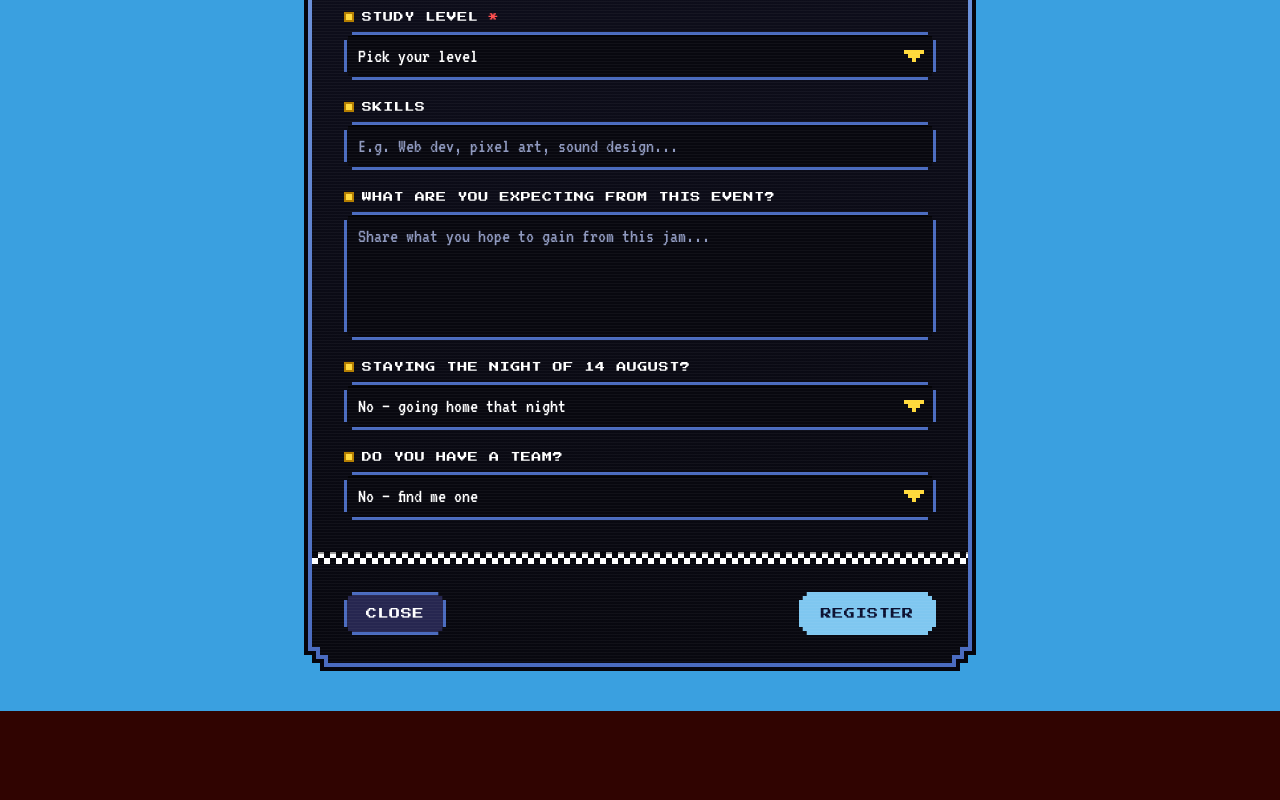
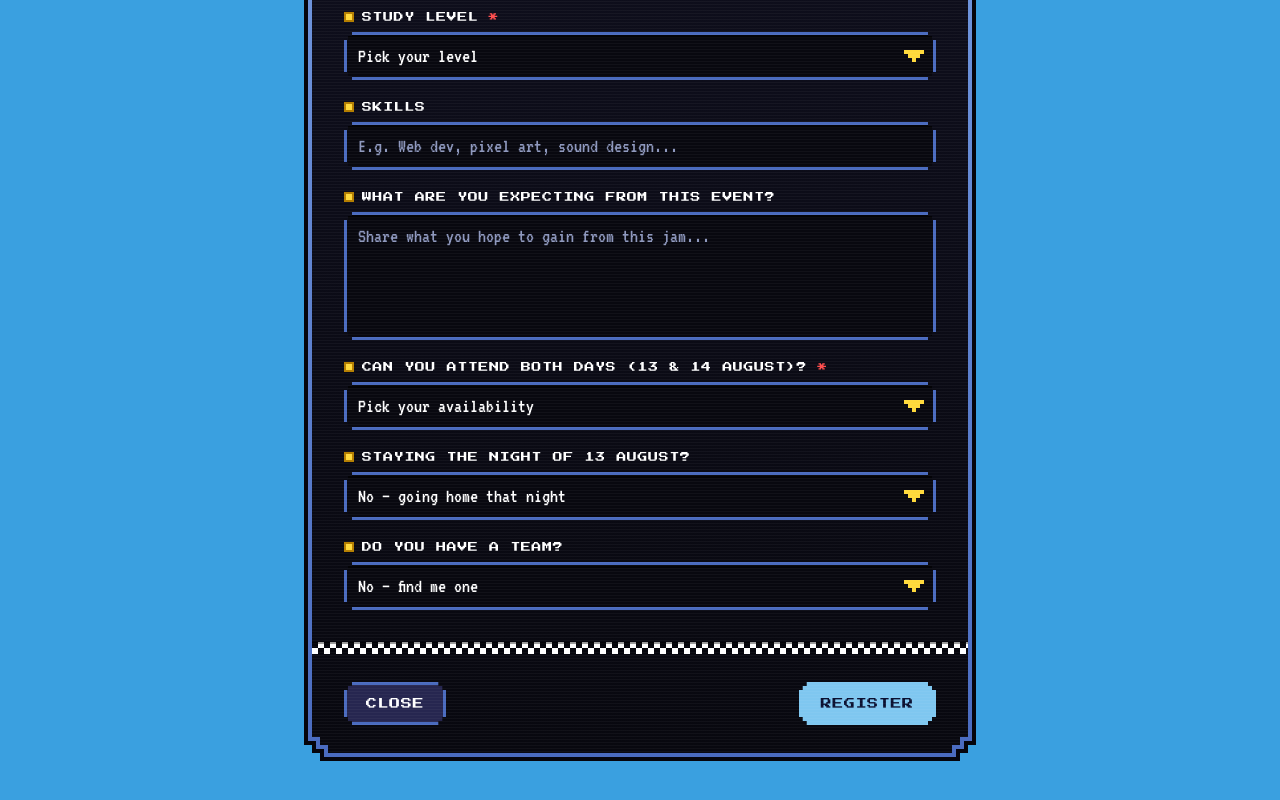
Before and after one commit to NCSclub/Jammy-Jam, a Next.js app: page /register in a window 1280 px wide. Shown: the part 770-1570 px from the top of the page. Before the commit the page ends 1481 px from the top, so only its background shows below. Built offline with nearby package versions, Linux system fonts and the light colour scheme.

Commit message:
split the dashboard team filter by team size

```diff
--- a/src/app/admin/actions.ts
+++ b/src/app/admin/actions.ts
@@ -35,7 +35,7 @@ export async function logout() {
 }
 
 const COLUMNS =
-  "id, first_name, last_name, email, university, level, team_name, staying, checked_in";
+  "id, first_name, last_name, email, university, level, team_name, team_size, team_members, staying, checked_in";
 
 export async function listParticipants(): Promise<Participant[]> {
   const { data, error } = await supabaseAdmin()
@@ -52,6 +52,11 @@ export async function listParticipants(): Promise<Participant[]> {
     university: row.university,
     level: row.level,
     team: row.team_name,
+    /* walk-ins added from the dashboard have no team_size, so fall back to
+       counting the listed members plus the registrant themselves */
+    teamSize:
+      row.team_size ??
+      (row.team_members?.length ? row.team_members.length + 1 : null),
     staying: row.staying,
     checkedIn: row.checked_in,
   }));
--- a/src/app/admin/dashboard.tsx
+++ b/src/app/admin/dashboard.tsx
@@ -11,7 +11,15 @@ import {
 } from "./actions";
 import type { Participant } from "./types";
 
-type Filter = "all" | "teams" | "solo";
+type Filter = "all" | "solo" | "2" | "3" | "4";
+
+const FILTERS: { value: Filter; label: string }[] = [
+  { value: "all", label: "all" },
+  { value: "solo", label: "solo" },
+  { value: "2", label: "team of 2" },
+  { value: "3", label: "team of 3" },
+  { value: "4", label: "team of 4" },
+];
 
 export function Dashboard({ participants }: { participants: Participant[] }) {
   const router = useRouter();
@@ -30,8 +38,8 @@ export function Dashboard({ participants }: { participants: Participant[] }) {
     return participants.filter((participant) => {
       const matchesFilter =
         filter === "all" ||
-        (filter === "teams" && participant.team) ||
-        (filter === "solo" && !participant.team);
+        (filter === "solo" && !participant.team) ||
+        (filter !== "solo" && participant.teamSize === Number(filter));
       const matchesSearch =
         !needle ||
         [participant.name, participant.email, participant.team, participant.university]
@@ -147,13 +155,13 @@ export function Dashboard({ participants }: { participants: Participant[] }) {
             />
           </label>
           <div className="filter-tabs" aria-label="Participant type">
-            {(["all", "teams", "solo"] as const).map((item) => (
+            {FILTERS.map((item) => (
               <button
-                key={item}
-                className={filter === item ? "active" : ""}
-                onClick={() => setFilter(item)}
+                key={item.value}
+                className={filter === item.value ? "active" : ""}
+                onClick={() => setFilter(item.value)}
               >
-                {item}
+                {item.label}
               </button>
             ))}
           </div>
--- a/src/app/admin/types.ts
+++ b/src/app/admin/types.ts
@@ -5,6 +5,7 @@ export type Participant = {
   university: string;
   level: string;
   team: string | null;
+  teamSize: number | null;
   staying: boolean;
   checkedIn: boolean;
 };
--- a/src/app/globals.css
+++ b/src/app/globals.css
@@ -1013,6 +1013,18 @@ body {
   box-shadow: 6px 6px 0 color-mix(in srgb, var(--accent), white 28%);
 }
 
+/* Five tabs instead of three — let them wrap and tighten the padding a little
+   so they still fit beside the search box */
+.admin-dashboard .filter-tabs {
+  flex-wrap: wrap;
+  gap: 2px;
+}
+
+.admin-dashboard .filter-tabs button {
+  padding: 9px 12px;
+  white-space: nowrap;
+}
+
 /* Type bumped a step across the dashboard. Spacing is left alone — these are
    the small labels that were hardest to read, not the headings. */
 .admin-dashboard .section-kicker { font-size: 13px; }
--- a/src/app/register/actions.ts
+++ b/src/app/register/actions.ts
@@ -12,6 +12,7 @@ export async function submitRegistration(values: RegistrationValues) {
     values.university,
     values.studentId,
     values.level,
+    values.attendance,
   ];
   if (required.some((value) => !value?.trim())) {
     throw new Error("Some required fields are missing");
@@ -33,6 +34,7 @@ export async function submitRegistration(values: RegistrationValues) {
     level: values.level,
     skills: values.skills.trim() || null,
     expectations: values.expectations.trim() || null,
+    attendance: values.attendance,
     staying: values.staying === "yes",
     has_team: hasTeam,
     team_size: hasTeam && values.teamSize ? Number(values.teamSize) : null,
--- a/src/components/registration/RegistrationForm.tsx
+++ b/src/components/registration/RegistrationForm.tsx
@@ -29,6 +29,7 @@ export type RegistrationValues = {
   level: string;
   skills: string;
   expectations: string;
+  attendance: "" | "both" | "13" | "14";
   staying: "no" | "yes";
   hasTeam: "no" | "yes";
   /* only filled in when hasTeam is "yes" */
@@ -59,6 +60,7 @@ const EMPTY: RegistrationValues = {
   level: "",
   skills: "",
   expectations: "",
+  attendance: "",
   staying: "no",
   hasTeam: "no",
   teamSize: "",
@@ -100,6 +102,12 @@ function clearSquadErrors(current: Partial<Record<FieldName, string>>) {
 }
 
 const LEVELS = ["High School", "L1", "L2", "L3", "M1", "M2"] as const;
+
+const ATTENDANCE = [
+  { value: "both", label: "Yes — both days" },
+  { value: "13", label: "Only 13 August" },
+  { value: "14", label: "Only 14 August" },
+] as const;
 
 /** Single-column text inputs, in the order they appear on the board. */
 const TEXT_FIELDS: {
@@ -171,6 +179,7 @@ function validate(values: RegistrationValues) {
   if (!values.university.trim()) errors.university = "Enter your university";
   if (!values.studentId.trim()) errors.studentId = "Enter your student ID";
   if (!values.level) errors.level = "Pick your study level";
+  if (!values.attendance) errors.attendance = "Tell us which days you can come";
 
   if (values.hasTeam === "yes") {
     if (!values.teamSize) errors.teamSize = "Pick your team size";
@@ -464,8 +473,36 @@ export default function RegistrationForm({ onClose, onSubmit }: Props) {
                   </Field>
 
                   <Field
+                    name="attendance"
+                    label="Can you attend both days (13 & 14 August)?"
+                    required
+                    error={errors.attendance}
+                  >
+                    <div className="jj-select">
+                      <select
+                        id="jj-attendance"
+                        name="attendance"
+                        value={values.attendance}
+                        onChange={update("attendance")}
+                        aria-invalid={Boolean(errors.attendance)}
+                        aria-describedby={
+                          errors.attendance ? "jj-attendance-error" : undefined
+                        }
+                        className="jj-input jj-cut jj-cut--sm"
+                      >
+                        <option value="">Pick your availability</option>
+                        {ATTENDANCE.map((option) => (
+                          <option key={option.value} value={option.value}>
+                            {option.label}
+                          </option>
+                        ))}
+                      </select>
+                    </div>
+                  </Field>
+
+                  <Field
                     name="staying"
-                    label="Staying the night of 14 August?"
+                    label="Staying the night of 13 August?"
                   >
                     <div className="jj-select">
                       <select
```
